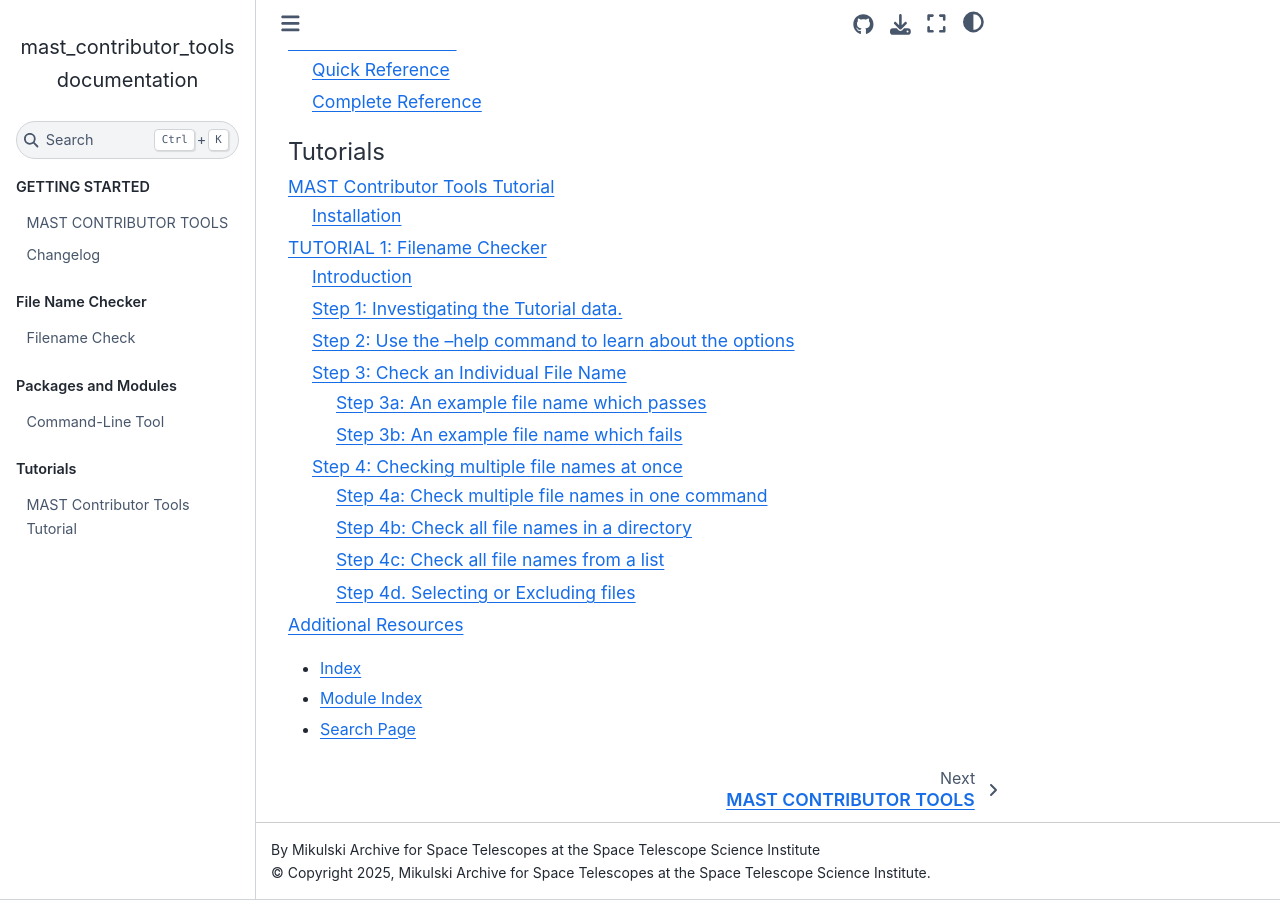
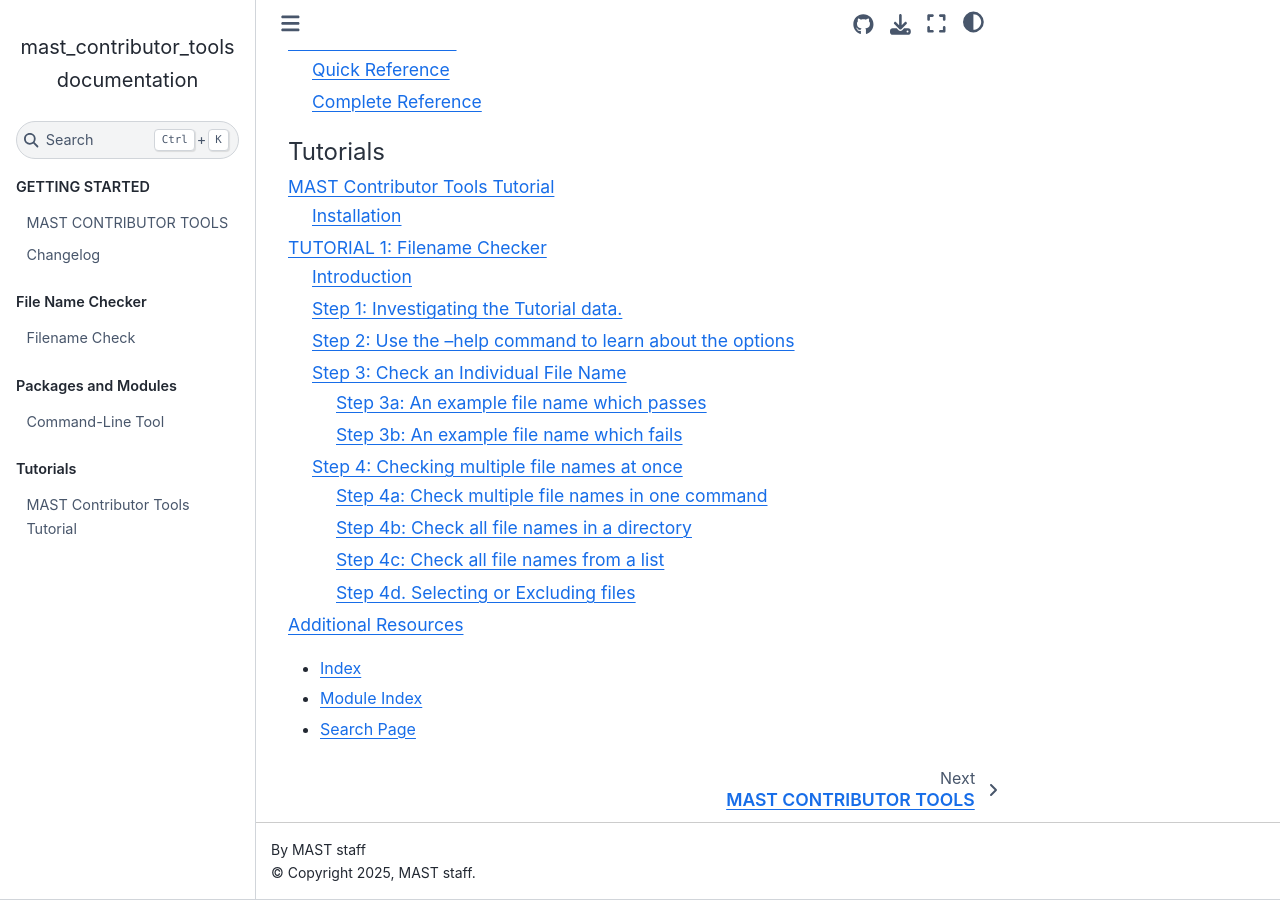
Before and after one commit to spacetelescope/mast_contributor_tools, a Sphinx documentation site: the page built from docs/index.rst, in a window 1280 px wide and 900 px high, scrolled down 1401 px. Built offline with Sphinx 7.4.7 and the Sphinx Book theme 1.1.4, drawn with Linux system fonts in a browser that asks for light colours; pages that are not in the unit, such as notebooks, are missing from menus.

Commit message:
a minor fix

```diff
--- a/docs/conf.py
+++ b/docs/conf.py
@@ -19,7 +19,7 @@
 
 
 project = "mast_contributor_tools"
-author = "Mikulski Archive for Space Telescopes at the Space Telescope Science Institute"
+author = "MAST staff"
 copyright = f"{datetime.datetime.now().year}, {author}"  # noqa: A001
 
 # -- General configuration ---------------------------------------------------
```
